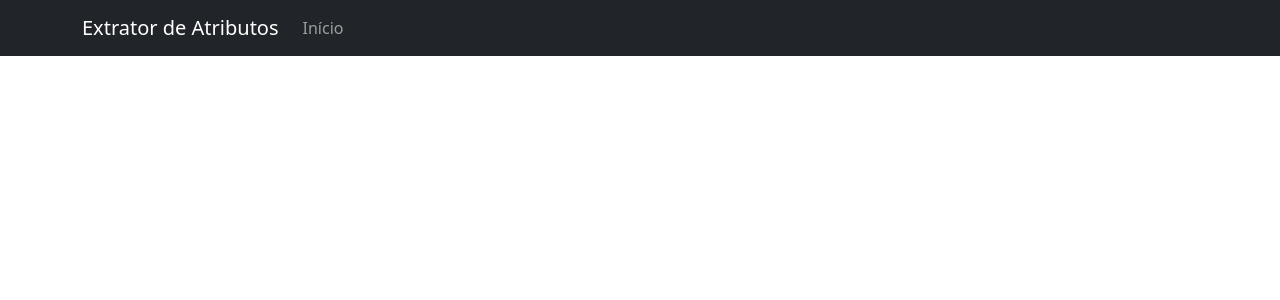
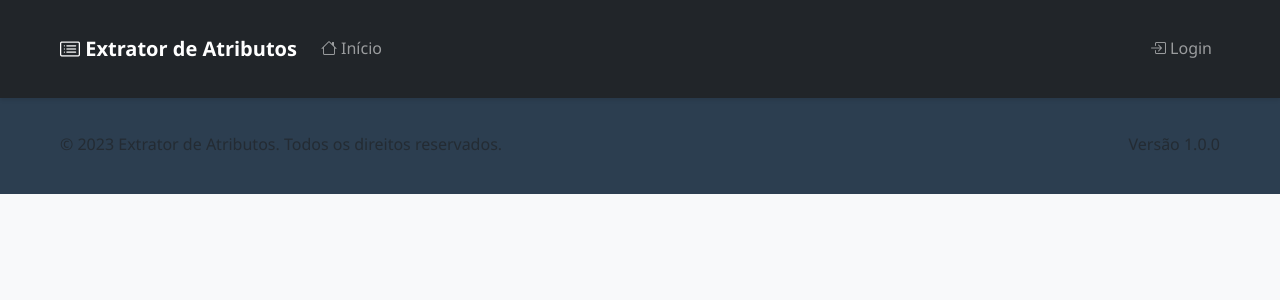
Before and after one commit to Douglasprojetospro/extrator-atributos-web, a Flask app: template templates/base.html in a window 1280 px wide. Shown: the top 300 px of the page. Run offline with Flask 3, Linux system fonts and the light colour scheme; the template is opened without the code that fills it, so the values that code supplies are empty.

Commit message:
Update base.html

```diff
--- a/templates/base.html
+++ b/templates/base.html
@@ -4,25 +4,119 @@
     <meta charset="UTF-8">
     <meta name="viewport" content="width=device-width, initial-scale=1.0">
     <title>{% block title %}Extrator de Atributos{% endblock %}</title>
+
+    <!-- Bootstrap CSS -->
     <link href="https://cdn.jsdelivr.net/npm/bootstrap@5.3.0/dist/css/bootstrap.min.css" rel="stylesheet">
+
+    <!-- Bootstrap Icons -->
     <link rel="stylesheet" href="https://cdn.jsdelivr.net/npm/bootstrap-icons@1.10.0/font/bootstrap-icons.css">
+
+    <!-- Favicon -->
+    <link rel="icon" href="{{ url_for('static', filename='favicon.ico') }}">
+
+    <!-- Custom CSS -->
+    <link rel="stylesheet" href="{{ url_for('static', filename='css/styles.css') }}">
+
     {% block extra_css %}{% endblock %}
+
+    <style>
+        :root {
+            --primary-color: #3498db;
+            --secondary-color: #2c3e50;
+        }
+
+        body {
+            padding-top: 3.5rem;
+            background-color: #f8f9fa;
+        }
+
+        .navbar {
+            box-shadow: 0 2px 4px rgba(0,0,0,.1);
+        }
+
+        .navbar-brand {
+            font-weight: 700;
+        }
+
+        .card {
+            border: none;
+            box-shadow: 0 0.125rem 0.25rem rgba(0, 0, 0, 0.075);
+            margin-bottom: 1.5rem;
+        }
+
+        .card-header {
+            background-color: var(--secondary-color);
+            color: white;
+        }
+
+        footer {
+            background-color: var(--secondary-color);
+            color: white;
+            padding: 1.5rem 0;
+            margin-top: 2rem;
+        }
+
+        .table-responsive {
+            overflow-x: auto;
+        }
+
+        .status-indicator {
+            width: 15px;
+            height: 15px;
+            border-radius: 50%;
+            display: inline-block;
+            margin-right: 5px;
+        }
+
+        .status-active {
+            background-color: #28a745;
+        }
+
+        .status-inactive {
+            background-color: #dc3545;
+        }
+    </style>
 </head>
 <body>
-    <nav class="navbar navbar-expand-lg navbar-dark bg-dark">
+    <!-- Navigation -->
+    <nav class="navbar navbar-expand-lg navbar-dark bg-dark fixed-top">
         <div class="container">
-            <a class="navbar-brand" href="{{ url_for('index') }}">Extrator de Atributos</a>
+            <a class="navbar-brand" href="{{ url_for('index') }}">
+                <i class="bi bi-card-list"></i> Extrator de Atributos
+            </a>
             <button class="navbar-toggler" type="button" data-bs-toggle="collapse" data-bs-target="#navbarNav">
                 <span class="navbar-toggler-icon"></span>
             </button>
             <div class="collapse navbar-collapse" id="navbarNav">
-                <ul class="navbar-nav">
+                <ul class="navbar-nav me-auto">
                     <li class="nav-item">
-                        <a class="nav-link" href="{{ url_for('index') }}">Início</a>
+                        <a class="nav-link" href="{{ url_for('index') }}"><i class="bi bi-house"></i> Início</a>
                     </li>
                     {% if extrator and extrator.dados_originais is not none %}
                     <li class="nav-item">
-                        <a class="nav-link" href="{{ url_for('configuracao') }}">Configuração</a>
+                        <a class="nav-link" href="{{ url_for('configuracao') }}"><i class="bi bi-gear"></i> Configuração</a>
+                    </li>
+                    <li class="nav-item">
+                        <a class="nav-link" href="{{ url_for('resultados') }}"><i class="bi bi-table"></i> Resultados</a>
+                    </li>
+                    {% endif %}
+                </ul>
+
+                <ul class="navbar-nav">
+                    {% if current_user.is_authenticated %}
+                    <li class="nav-item dropdown">
+                        <a class="nav-link dropdown-toggle" href="#" id="navbarDropdown" role="button" data-bs-toggle="dropdown">
+                            <i class="bi bi-person-circle"></i> {{ current_user.username }}
+                        </a>
+                        <ul class="dropdown-menu dropdown-menu-end">
+                            <li><a class="dropdown-item" href="#"><i class="bi bi-person"></i> Perfil</a></li>
+                            <li><hr class="dropdown-divider"></li>
+                            <li><a class="dropdown-item" href="{{ url_for('logout') }}"><i class="bi bi-box-arrow-right"></i> Sair</a></li>
+                        </ul>
+                    </li>
+                    {% else %}
+                    <li class="nav-item">
+                        <a class="nav-link" href="{{ url_for('login') }}"><i class="bi bi-box-arrow-in-right"></i> Login</a>
                     </li>
                     {% endif %}
                 </ul>
@@ -30,11 +124,13 @@
         </div>
     </nav>
 
-    <div class="container mt-4">
+    <!-- Main Content -->
+    <main class="container">
+        <!-- Flash Messages -->
         {% with messages = get_flashed_messages(with_categories=true) %}
             {% if messages %}
                 {% for category, message in messages %}
-                    <div class="alert alert-{{ category }} alert-dismissible fade show" role="alert">
+                    <div class="alert alert-{{ category }} alert-dismissible fade show mt-3" role="alert">
                         {{ message }}
                         <button type="button" class="btn-close" data-bs-dismiss="alert" aria-label="Close"></button>
                     </div>
@@ -42,10 +138,46 @@
             {% endif %}
         {% endwith %}
 
+        <!-- Content Block -->
         {% block content %}{% endblock %}
-    </div>
+    </main>
 
+    <!-- Footer -->
+    <footer class="footer mt-auto py-3">
+        <div class="container">
+            <div class="row">
+                <div class="col-md-6">
+                    <span class="text-muted">&copy; 2023 Extrator de Atributos. Todos os direitos reservados.</span>
+                </div>
+                <div class="col-md-6 text-md-end">
+                    <span class="text-muted">Versão 1.0.0</span>
+                </div>
+            </div>
+        </div>
+    </footer>
+
+    <!-- Bootstrap Bundle with Popper -->
     <script src="https://cdn.jsdelivr.net/npm/bootstrap@5.3.0/dist/js/bootstrap.bundle.min.js"></script>
+
+    <!-- Custom JavaScript -->
+    <script src="{{ url_for('static', filename='js/main.js') }}"></script>
+
     {% block extra_js %}{% endblock %}
+
+    <script>
+        // Enable tooltips everywhere
+        document.addEventListener('DOMContentLoaded', function() {
+            var tooltipTriggerList = [].slice.call(document.querySelectorAll('[data-bs-toggle="tooltip"]'))
+            var tooltipList = tooltipTriggerList.map(function (tooltipTriggerEl) {
+                return new bootstrap.Tooltip(tooltipTriggerEl)
+            });
+
+            // Enable popovers
+            var popoverTriggerList = [].slice.call(document.querySelectorAll('[data-bs-toggle="popover"]'))
+            var popoverList = popoverTriggerList.map(function (popoverTriggerEl) {
+                return new bootstrap.Popover(popoverTriggerEl)
+            });
+        });
+    </script>
 </body>
 </html>
```
